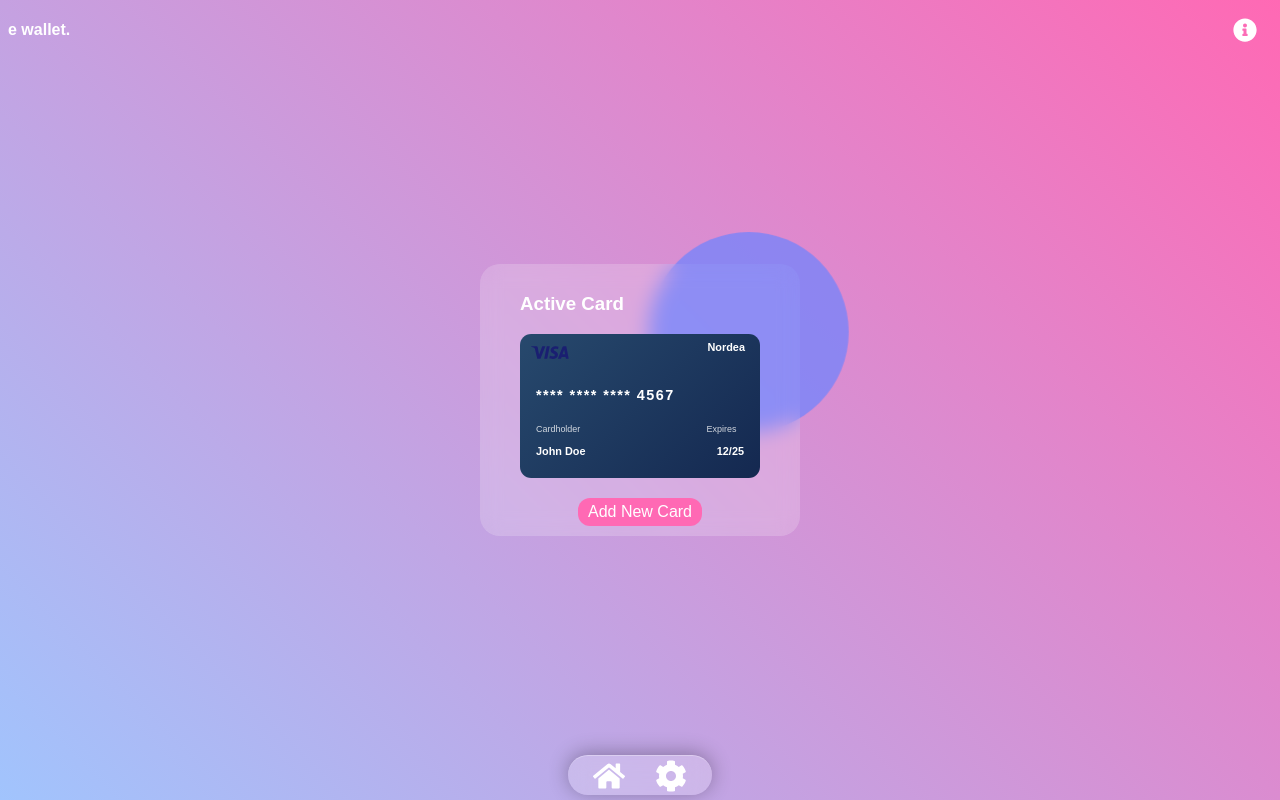
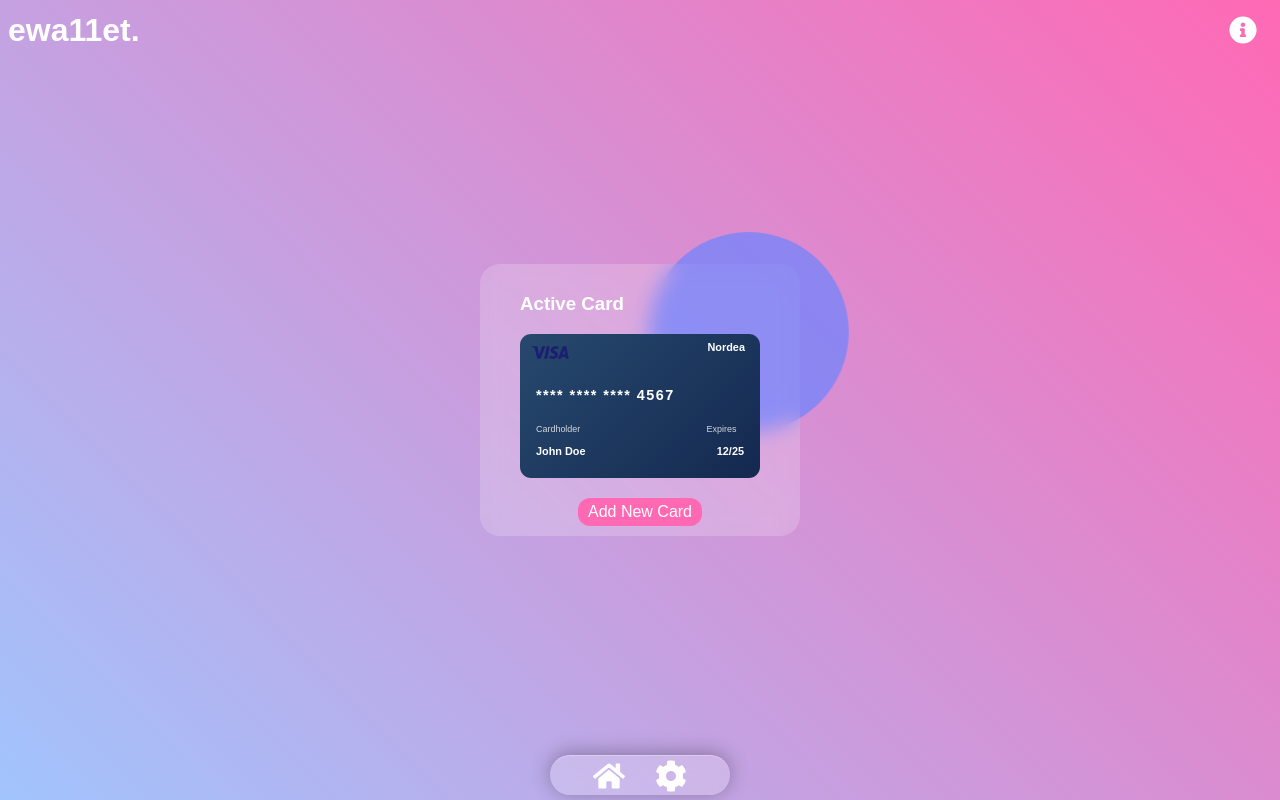
Before and after one commit to gabriella-broberg/e-wallet, a React (Vite) app: page / in a window 1280 px wide. Built offline with nearby package versions, Linux system fonts and the light colour scheme.

Commit message:
Logo fix

```diff
--- a/src/components/BottomMenu.css
+++ b/src/components/BottomMenu.css
@@ -9,7 +9,7 @@
     bottom: 5px;
     left: 50%;
     transform: translateX(-50%);
-    max-width: 9rem; /* Behåll maxbredd */
+    width: 180px;
     height: 40px;
     border-radius: 30px;
     border-top: 1px solid rgba(255, 255, 255, 0.3);
--- a/src/components/BottomMenu.jsx
+++ b/src/components/BottomMenu.jsx
@@ -1,12 +1,14 @@
 import { Link } from 'react-router-dom';
 import { FaHome, FaCog } from 'react-icons/fa';
 import './BottomMenu.css';
+
 
 const BottomMenu = () => {
   return (
     <footer className="bottom-menu">
       <nav>
         <ul>
+
           <li>
             <Link to="/">
               <FaHome size={32} /> {/* Hem-ikon */}
@@ -17,6 +19,9 @@ const BottomMenu = () => {
               <FaCog size={32} /> {/* Inställnings-ikon */}
             </Link>
           </li>
+
+
+
         </ul>
       </nav>
     </footer>
--- a/src/components/Header.css
+++ b/src/components/Header.css
@@ -22,7 +22,7 @@
   }
 
   .logo {
-    font-size: 1rem;
+    font-size: 2rem;
     font-weight: bold;
     color: #fff;
     text-align: left;
--- a/src/components/Header.jsx
+++ b/src/components/Header.jsx
@@ -7,13 +7,13 @@ const Header = () => {
   return (
     <header className="app-header">
       <nav className="nav-container">
-        <div className="logo">e wallet.</div>
+        <div className="logo">ewa11et.</div>
         <ul className="nav-links">
 
 
           <li>
             <Link to="/info">
-              <FaInfoCircle size={24} />
+              <FaInfoCircle size={28} />
             </Link>
           </li>
         </ul>
```
